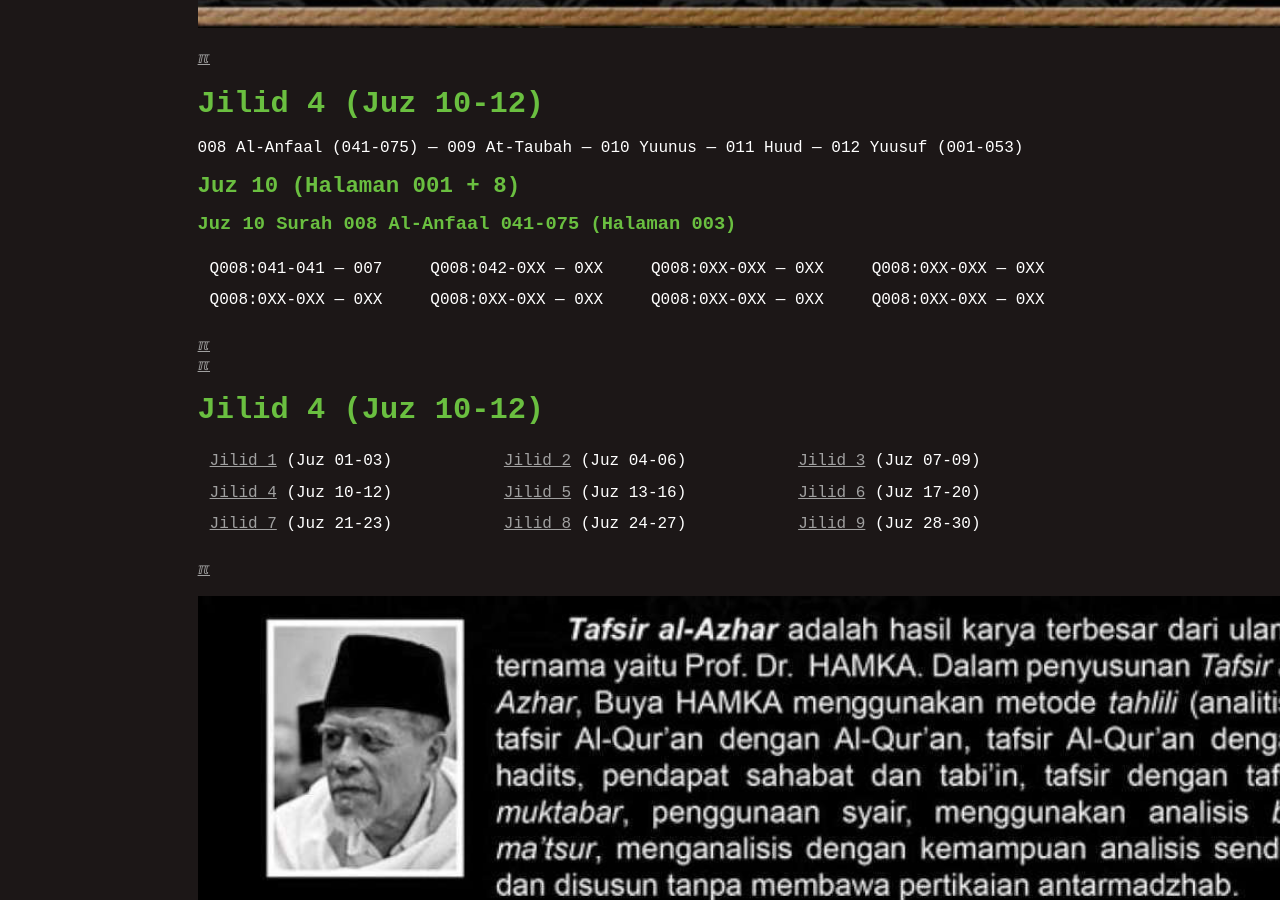
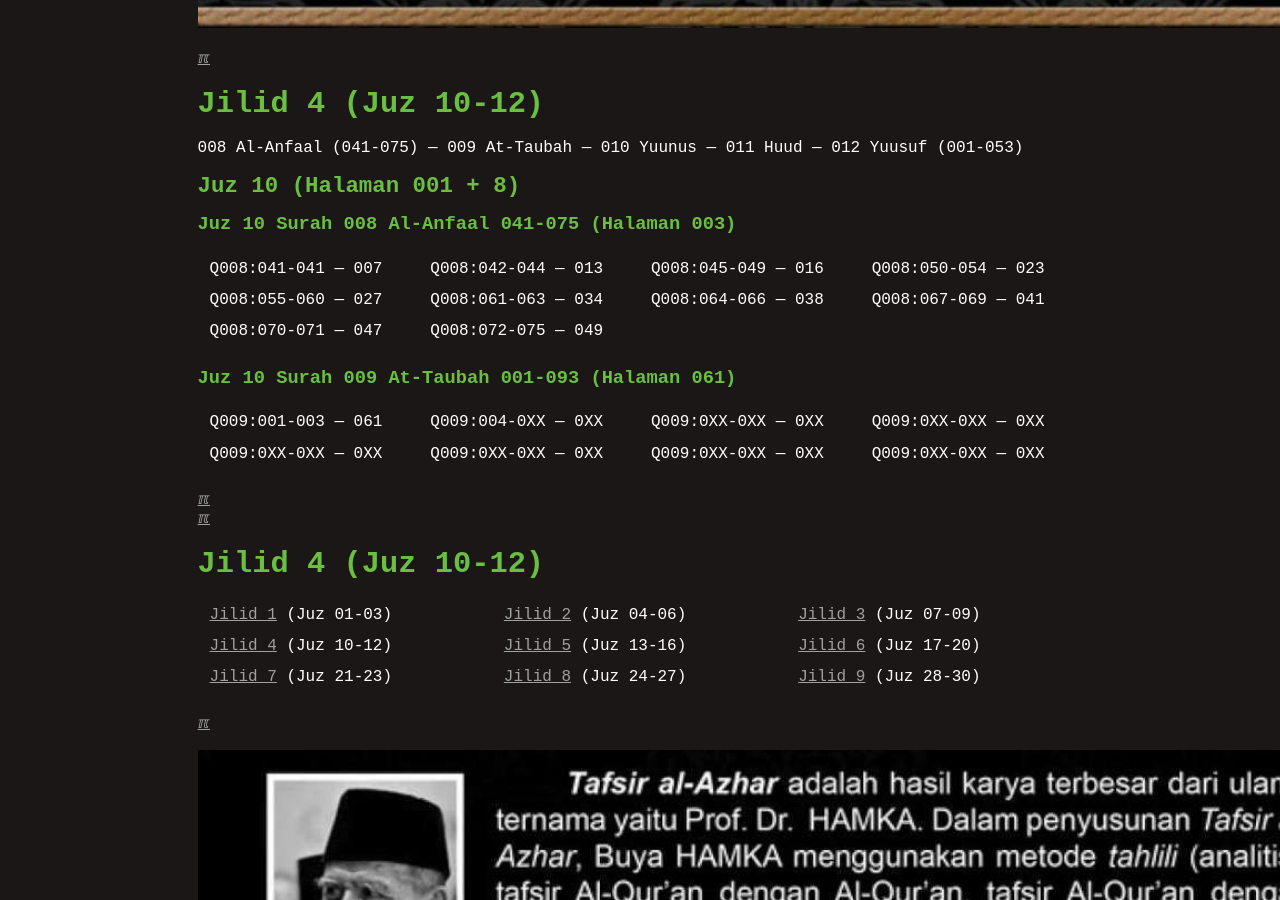
Before and after one commit to dullatip/indexquran, a Jekyll site: the page built from 004.md, in a window 1280 px wide and 900 px high, scrolled down 600 px. Built offline with Jekyll 4.4.1, drawn with Linux system fonts in a browser that asks for light colours; some of the changed text lies outside the part shown.

Commit message:
modified:   004.md

```diff
--- a/004.md
+++ b/004.md
@@ -14,8 +14,14 @@
 
 ### Juz 10 Surah 008 Al-Anfaal 041-075 (Halaman 003)
 
-| Q008:041-041 --- 007 | Q008:042-0XX --- 0XX | Q008:0XX-0XX --- 0XX | Q008:0XX-0XX --- 0XX |
-| Q008:0XX-0XX --- 0XX | Q008:0XX-0XX --- 0XX | Q008:0XX-0XX --- 0XX | Q008:0XX-0XX --- 0XX |
+| Q008:041-041 --- 007 | Q008:042-044 --- 013 | Q008:045-049 --- 016 | Q008:050-054 --- 023 |
+| Q008:055-060 --- 027 | Q008:061-063 --- 034 | Q008:064-066 --- 038 | Q008:067-069 --- 041 |
+| Q008:070-071 --- 047 | Q008:072-075 --- 049 |
+
+### Juz 10 Surah 009 At-Taubah 001-093 (Halaman 061)
+
+| Q009:001-003 --- 061 | Q009:004-0XX --- 0XX | Q009:0XX-0XX --- 0XX | Q009:0XX-0XX --- 0XX |
+| Q009:0XX-0XX --- 0XX | Q009:0XX-0XX --- 0XX | Q009:0XX-0XX --- 0XX | Q009:0XX-0XX --- 0XX |
 
 [&#x213C;](#)<br id="idx4SSAYTHAL">
 [&#x213C;](#)<br id="idxA">
--- a/_config.yml
+++ b/_config.yml
@@ -1,4 +1,4 @@
-version:          "Fri 04 Oct 2024 09:04"
+version:          "Sun 06 Oct 2024 10:00"
 copyright:        "2024-2024"
 title:            "Index Tafsir Al-Azhar HAMKA"
 author:           "Abdul Latip"
```
Also changed, not shown: 000.md (+1 -1 lines).
